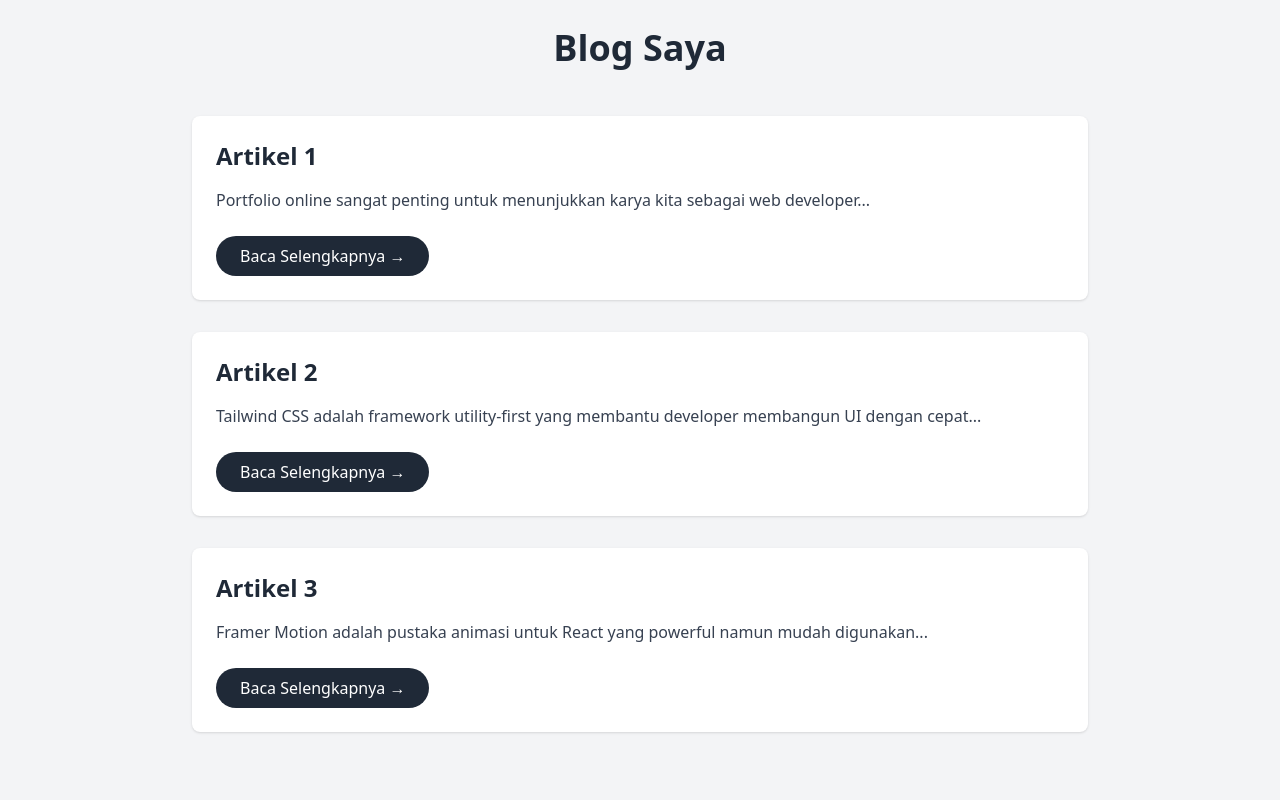
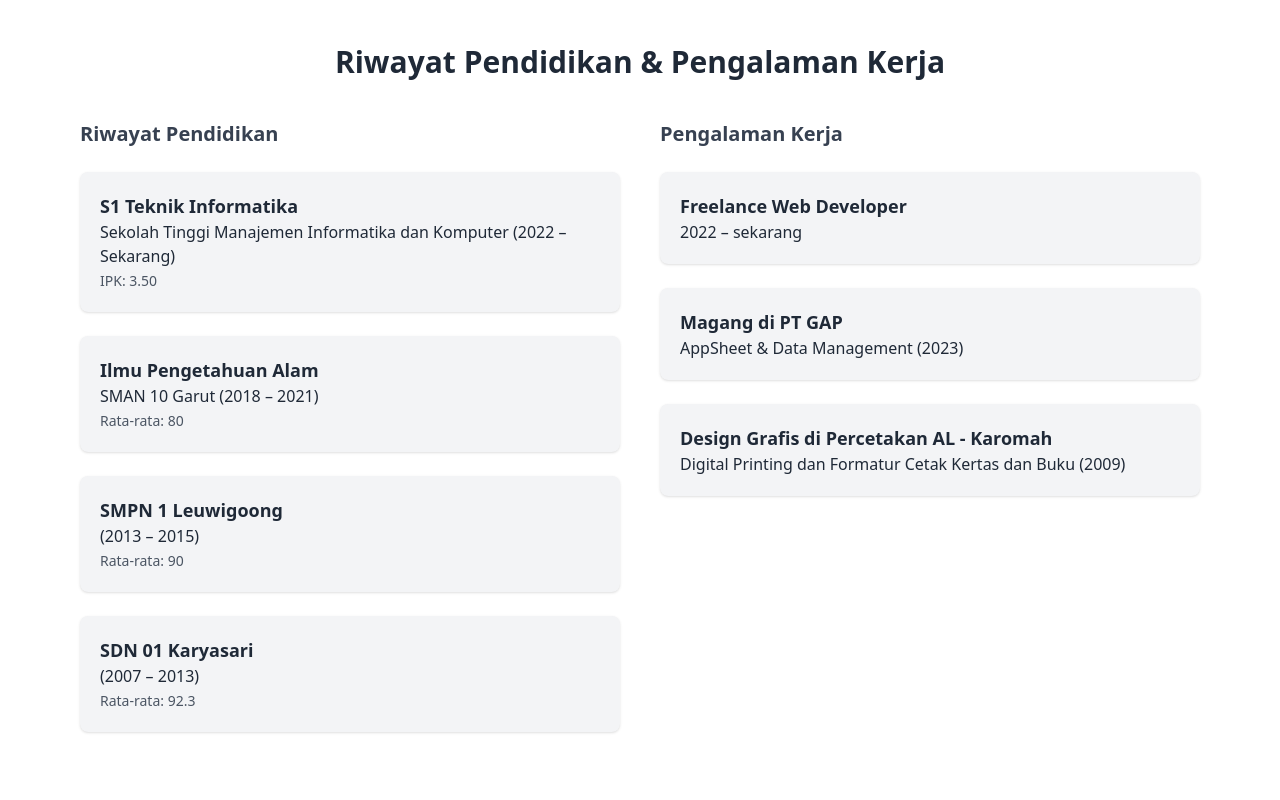
Before and after one commit to bimawp/portfolio-bimawp, a React (Vite) app: page / in a window 1280 px wide. Shown: the part 1540-2340 px from the top of the page. Built offline with nearby package versions, Linux system fonts and the light colour scheme.

Commit message:
update latar belakang

```diff
--- a/src/App.jsx
+++ b/src/App.jsx
@@ -12,6 +12,7 @@ import TaskDetail from './components/TaskDetail';
 import ArtikelDetail from './components/ArtikelDetail'; // ✅ Ubah nama import
 import Article from './components/Article'; // ✅ Ini tetap untuk artikel detail lokal
 import Footer from './components/Footer';
+import Education from './components/Education';
 
 function ScrollHandler() {
   const location = useLocation();
@@ -38,6 +39,7 @@ function HomePage() {
     <>
       <Hero />
       <About />
+      <Education />
       <Blog />
       <Projects />
       <Skill />
--- /dev/null
+++ b/src/components/Education.jsx
@@ -0,0 +1,64 @@
+import { Helmet } from 'react-helmet';
+
+export default function Education() {
+  return (
+    <>
+      <Helmet>
+        <title>Riwayat Pendidikan & Pengalaman Kerja – Bima Wiryadi Praja</title>
+        <meta name="description" content="Riwayat pendidikan dan pengalaman kerja Bima Wiryadi Praja, mahasiswa Sistem Informasi STMIK Mardira Indonesia." />
+      </Helmet>
+      <section id="education" className="py-20 bg-white">
+        <div className="max-w-6xl mx-auto px-4">
+          <h2 className="text-3xl font-bold mb-10 text-gray-800 text-center">Riwayat Pendidikan & Pengalaman Kerja</h2>
+          <div className="flex flex-col md:flex-row gap-10">
+            {/* Riwayat Pendidikan */}
+            <div className="md:w-1/2">
+              <h3 className="text-xl font-semibold mb-6 text-gray-700 text-center md:text-left">Riwayat Pendidikan</h3>
+              <ul className="space-y-6">
+                <li className="bg-gray-100 rounded-lg shadow p-5">
+                  <strong className="block text-lg text-gray-800">S1 Teknik Informatika</strong>
+                  <span>Sekolah Tinggi Manajemen Informatika dan Komputer (2022 – Sekarang)</span><br />
+                  <span className="text-sm text-gray-600">IPK: 3.50</span>
+                </li>
+                <li className="bg-gray-100 rounded-lg shadow p-5">
+                  <strong className="block text-lg text-gray-800">Ilmu Pengetahuan Alam</strong>
+                  <span>SMAN 10 Garut (2018 – 2021)</span><br />
+                  <span className="text-sm text-gray-600">Rata-rata: 80</span>
+                </li>
+                <li className="bg-gray-100 rounded-lg shadow p-5">
+                  <strong className="block text-lg text-gray-800">SMPN 1 Leuwigoong</strong>
+                  <span>(2013 – 2015)</span><br />
+                  <span className="text-sm text-gray-600">Rata-rata: 90</span>
+                </li>
+                <li className="bg-gray-100 rounded-lg shadow p-5">
+                  <strong className="block text-lg text-gray-800">SDN 01 Karyasari</strong>
+                  <span>(2007 – 2013)</span><br />
+                  <span className="text-sm text-gray-600">Rata-rata: 92.3</span>
+                </li>
+              </ul>
+            </div>
+            {/* Pengalaman Kerja */}
+            <div className="md:w-1/2">
+              <h3 className="text-xl font-semibold mb-6 text-gray-700 text-center md:text-left">Pengalaman Kerja</h3>
+              <ul className="space-y-6">
+                <li className="bg-gray-100 rounded-lg shadow p-5">
+                  <strong className="block text-lg text-gray-800">Freelance Web Developer</strong>
+                  <span>2022 – sekarang</span>
+                </li>
+                <li className="bg-gray-100 rounded-lg shadow p-5">
+                  <strong className="block text-lg text-gray-800">Magang di PT GAP</strong>
+                  <span>AppSheet & Data Management (2023)</span>
+                </li>
+                <li className="bg-gray-100 rounded-lg shadow p-5">
+                  <strong className="block text-lg text-gray-800">Design Grafis di Percetakan AL - Karomah</strong>
+                  <span>Digital Printing dan Formatur Cetak Kertas dan Buku (2009)</span>
+                </li>
+                {/* Tambahkan pengalaman lain jika ada */}
+              </ul>
+            </div>
+          </div>
+        </div>
+      </section>
+    </>
+  );
+}
--- a/src/components/Home.jsx
+++ b/src/components/Home.jsx
@@ -29,6 +29,7 @@ export default function Home() {
       <Navbar />
       <Hero />
       <About />
+      <Education />
       <Blog />
       <Projects />
       <Skill />
```
